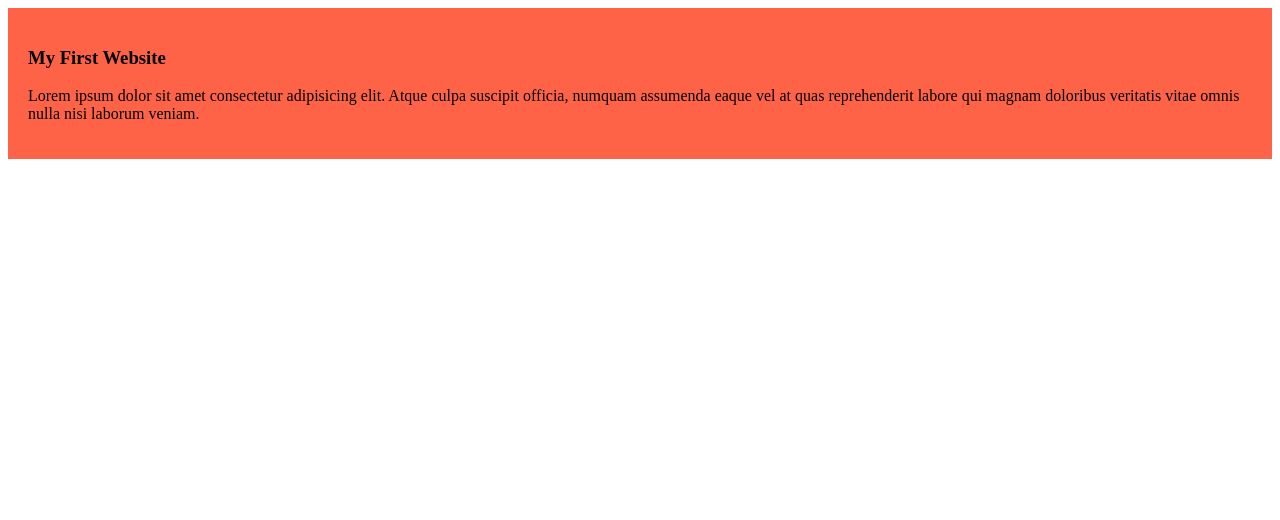
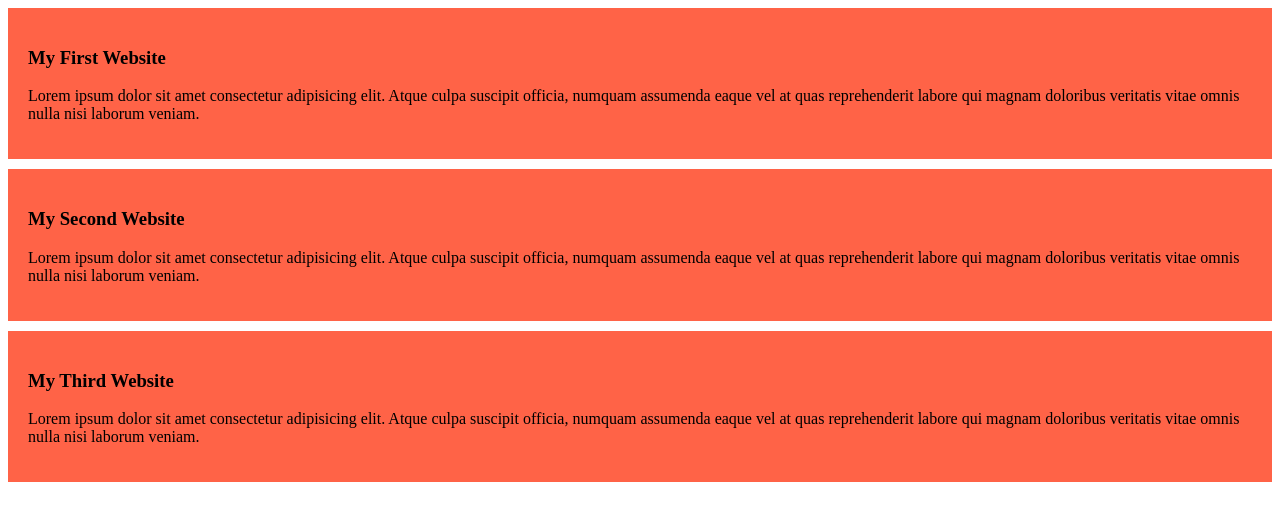
Before and after one commit to MinhazShanto/my-simple-website, a plain HTML site: page index.html in a window 1280 px wide. Drawn offline with Linux system fonts and the light colour scheme.

Commit message:
added two blogs

```diff
--- a/index.html
+++ b/index.html
@@ -11,6 +11,14 @@
         <h3>My First Website</h3>
         <p>Lorem ipsum dolor sit amet consectetur adipisicing elit. Atque culpa suscipit officia, numquam assumenda eaque vel at quas reprehenderit labore qui magnam doloribus veritatis vitae omnis nulla nisi laborum veniam.</p>
     </div>
+    <div>
+        <h3>My Second Website</h3>
+        <p>Lorem ipsum dolor sit amet consectetur adipisicing elit. Atque culpa suscipit officia, numquam assumenda eaque vel at quas reprehenderit labore qui magnam doloribus veritatis vitae omnis nulla nisi laborum veniam.</p>
+    </div>
+    <div>
+        <h3>My Third Website</h3>
+        <p>Lorem ipsum dolor sit amet consectetur adipisicing elit. Atque culpa suscipit officia, numquam assumenda eaque vel at quas reprehenderit labore qui magnam doloribus veritatis vitae omnis nulla nisi laborum veniam.</p>
+    </div>
 
 </body>
 </html>
--- a/styles/blog.css
+++ b/styles/blog.css
@@ -1,5 +1,6 @@
 div{
     background-color: tomato;
     padding: 20px;
+    margin-bottom: 10px;
 
 }
```
